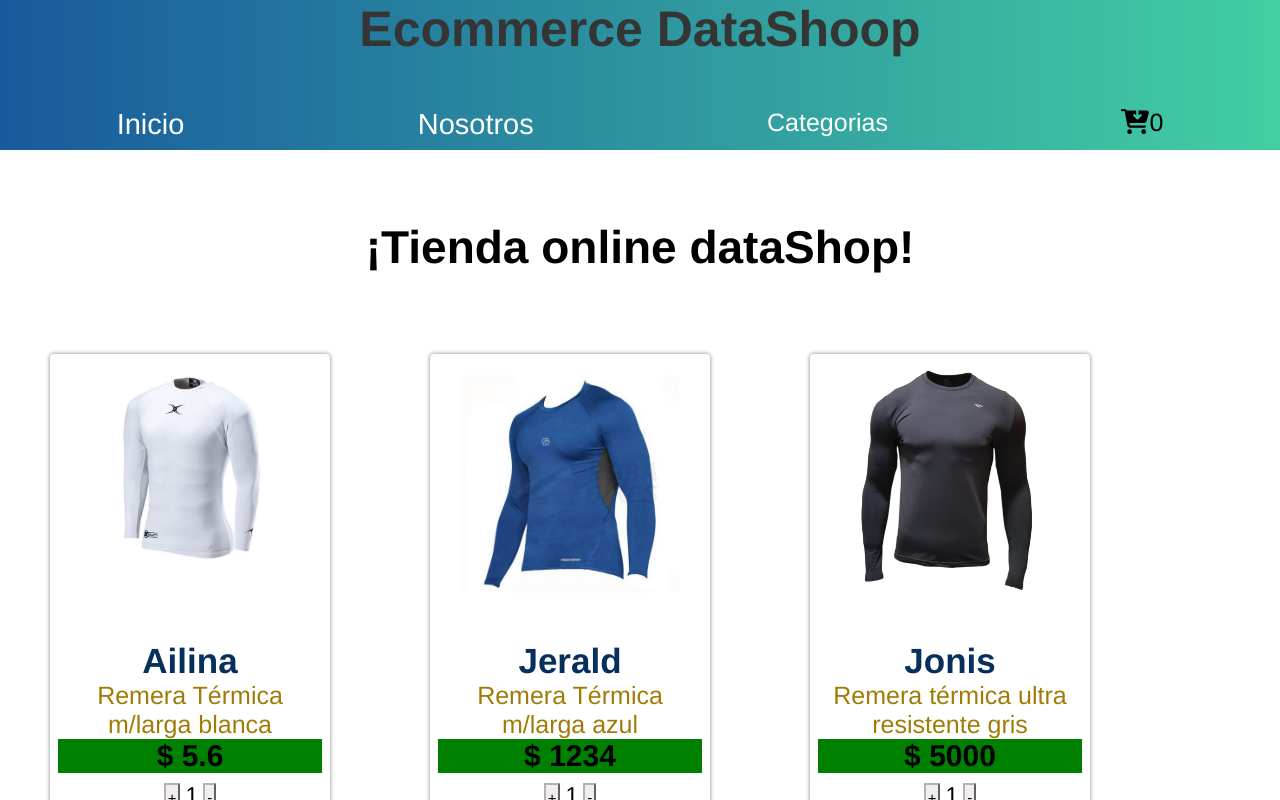
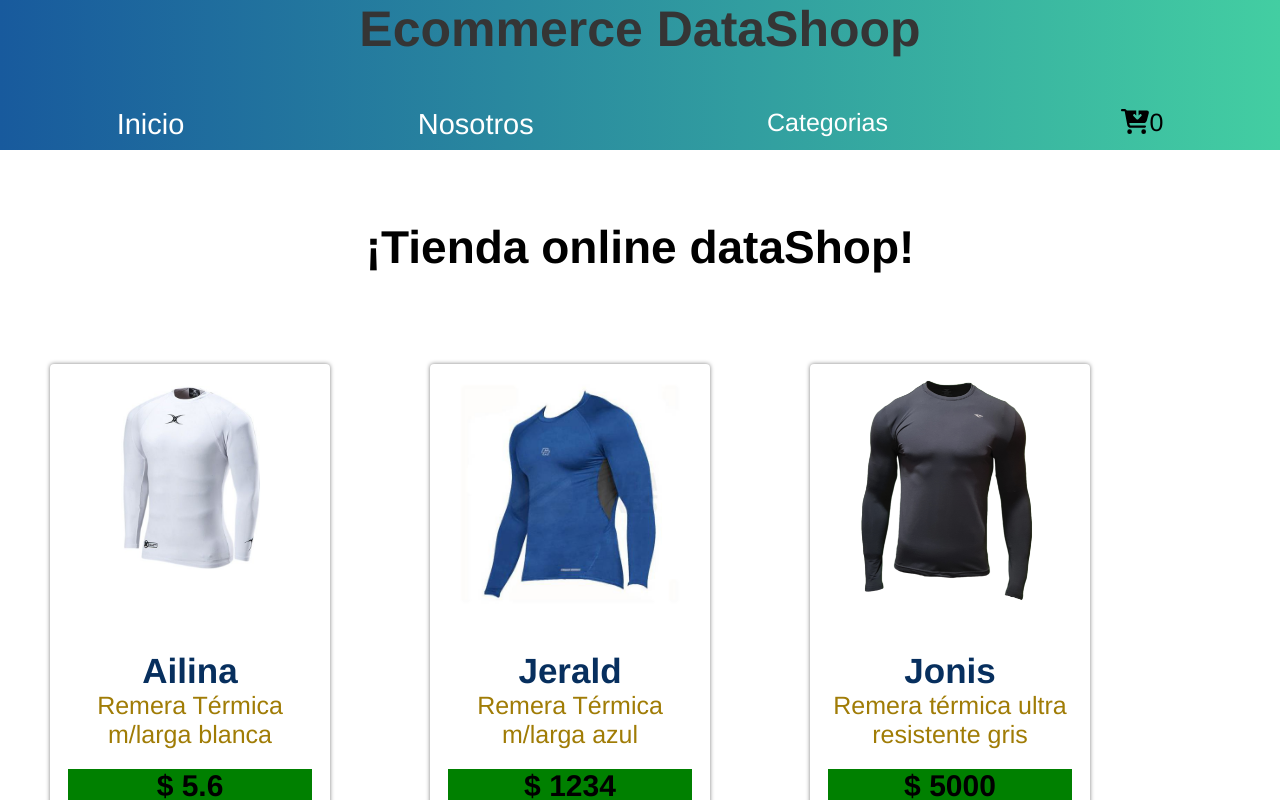
Before and after one commit to GuiFerdATA/React-Guille-Fernandez, a React (Create React App) app: page / in a window 1280 px wide. Shown: the top 800 px of the page. Built offline with nearby package versions, Linux system fonts and the light colour scheme.

Commit message:
cambios en css

```diff
--- a/src/components/Button/button.css
+++ b/src/components/Button/button.css
@@ -1,5 +1,5 @@
 .btn{
-    margin-bottom: 20px;
+    margin-bottom: 50px;
     padding: 5px 10px;
     color:white;
     max-width: 150px;
--- a/src/components/Products/card.css
+++ b/src/components/Products/card.css
@@ -12,7 +12,7 @@
 
 .card {
     float: left;
-    margin: 30px 50px;
+    margin: 40px 50px;
     min-height: 600px;
     width: 280px;
     height: 100%;
@@ -31,6 +31,7 @@
 
 .card-detail {
     padding: 12px 8px;
+    margin: auto 10px;
 }
 
 .card-detail h3 {
@@ -40,7 +41,9 @@
 
 .card-detail h4{
     font-size: 30px;
+    margin-bottom: 15px;
 }
 .card-detail p{
     font-size: 25px;
+    margin-bottom: 20px;
 }
```
